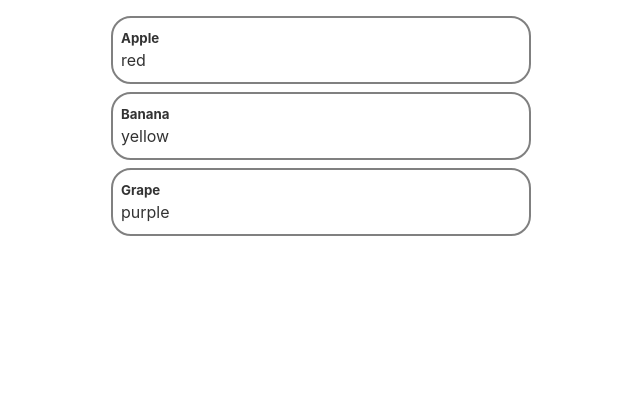
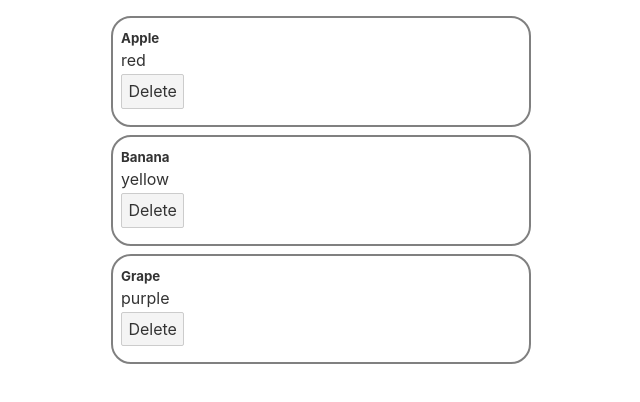
Before and after one commit to abtin/svelte-tutorial, a Svelte app: page / in a window 1280 px wide. Shown: the top 402 px of the page, without its empty margins (319-959 px from the left). Built offline with nearby package versions, Linux system fonts and the light colour scheme.

Commit message:
Use inline functions on:click={() => fname(params)}

```diff
--- a/src/App.svelte
+++ b/src/App.svelte
@@ -4,6 +4,9 @@
 		{name: "Banana", color: "yellow", amount: 7, id: 2},
 		{name: "Grape", color: "purple", amount: 3, id: 3},
 	]
+	const deleteFruit = (id) => {
+		console.log("Fruit Id to delete:", id)
+	}
 </script>
 
 <main>
@@ -11,9 +14,10 @@
 		<div class="card">
 			<h5>{fruit.name}</h5>
 			<p>{fruit.color}</p>
+			<button on:click={() => deleteFruit(fruit.id)}>Delete</button>
 		</div>
 	{:else}
-		<p>There is no element in the array</p>
+		<p>There are no fruit in our fruits array</p>
 	{/each}
 </main>
 
```
